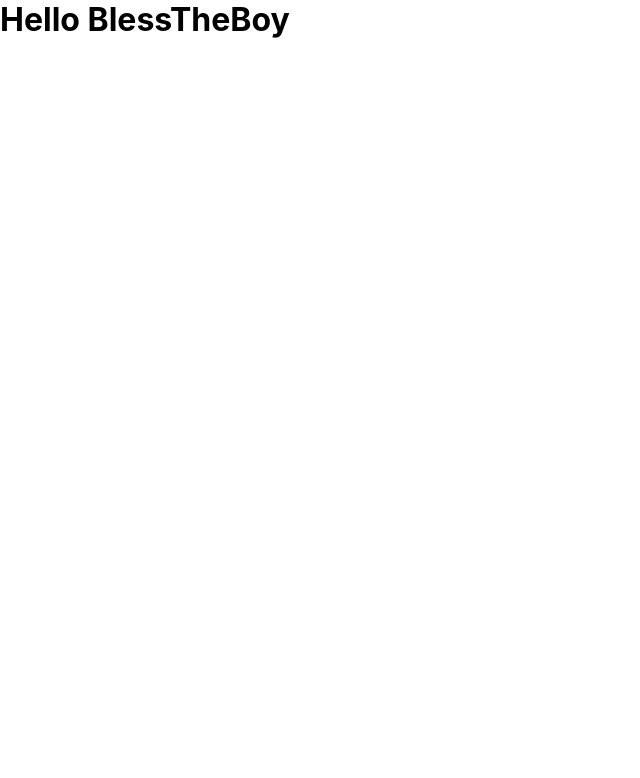
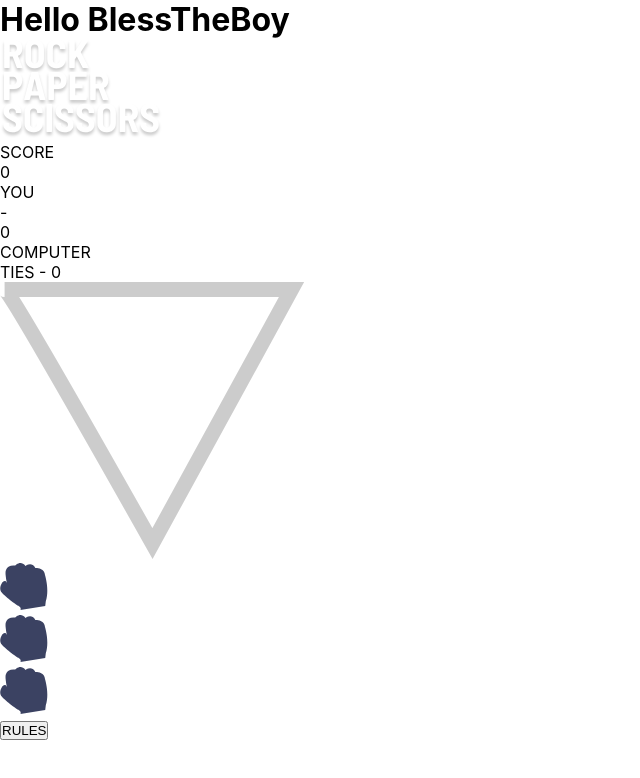
Before and after one commit to BlessTheBoy/rock-paper-scissors, a React (Create React App) app: page / in a window 1280 px wide. Shown: the top 778 px of the page, without its empty margins (0-640 px from the left). Built offline with nearby package versions, Linux system fonts and the light colour scheme.

Commit message:
HTML structure

```diff
--- a/src/App.js
+++ b/src/App.js
@@ -1,9 +1,20 @@
 import "./App.css";
+import Rules from "./Rules";
+import SelectionBoard from "./SelectionBoard";
+import TopBoard from "./TopBoard";
 
 function App() {
   return (
     <div className="app">
       <h1>Hello BlessTheBoy</h1>
+      {/* scoreboard */}
+      <TopBoard />
+
+      {/* selection board */}
+      <SelectionBoard />
+
+      {/* rules modal button */}
+      <Rules />
     </div>
   );
 }
--- /dev/null
+++ b/src/Rules.js
@@ -0,0 +1,11 @@
+import React from "react";
+
+function Rules() {
+  return (
+    <div className="rules">
+      <button className="rules__botton">RULES</button>
+    </div>
+  );
+}
+
+export default Rules;
--- /dev/null
+++ b/src/ScoreBoard.js
@@ -0,0 +1,25 @@
+import React from "react";
+
+function ScoreBoard() {
+  return (
+    <div className="scoreBoard">
+      <p>SCORE</p>
+      <div className="scoreBoard__score">
+        <div className="user">
+          <p className="user__score">0</p>
+          <p>YOU</p>
+        </div>
+        <p className="dash">-</p>
+        <div className="computer">
+          <p className="computer__score">0</p>
+          <p>COMPUTER</p>
+        </div>
+      </div>
+      <p className="ties">
+        TIES - <span>0</span>
+      </p>
+    </div>
+  );
+}
+
+export default ScoreBoard;
--- /dev/null
+++ b/src/Selection.js
@@ -0,0 +1,11 @@
+import React from "react";
+
+function Selection() {
+  return (
+    <div className="selection">
+      <img src="images/icon-rock.svg" alt="" className="selection__image" />
+    </div>
+  );
+}
+
+export default Selection;
--- /dev/null
+++ b/src/SelectionBoard.js
@@ -0,0 +1,21 @@
+import React from "react";
+import Selection from "./Selection";
+
+function SelectionBoard() {
+  return (
+    <div className="selectionBoard">
+      <img
+        src="images/bg-triangle.svg"
+        alt=""
+        className="selectionBoardCenter"
+      />
+      <div className="selectionBoard__selections">
+        <Selection />
+        <Selection />
+        <Selection />
+      </div>
+    </div>
+  );
+}
+
+export default SelectionBoard;
--- /dev/null
+++ b/src/TopBoard.js
@@ -0,0 +1,13 @@
+import React from "react";
+import ScoreBoard from "./ScoreBoard";
+
+function TopBoard() {
+  return (
+    <div className="scoreBoard">
+      <img src="images/logo.svg" alt="" className="scoreBoard__logo" />
+      <ScoreBoard />
+    </div>
+  );
+}
+
+export default TopBoard;
```
Also changed, not shown: src/Footer.js (added, +15 -0 lines), 1 other file (tests, documents, lock files or other folders).
